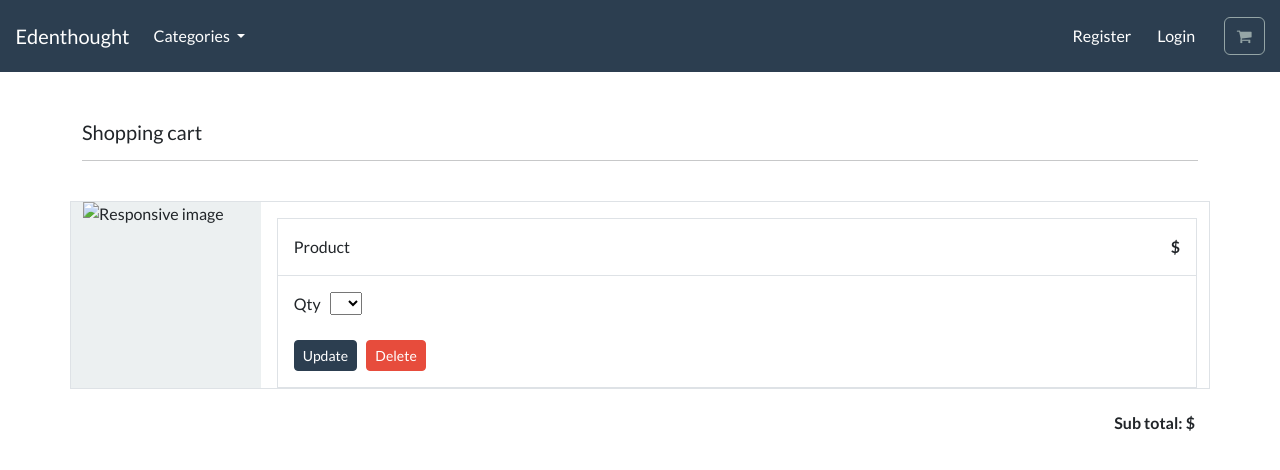
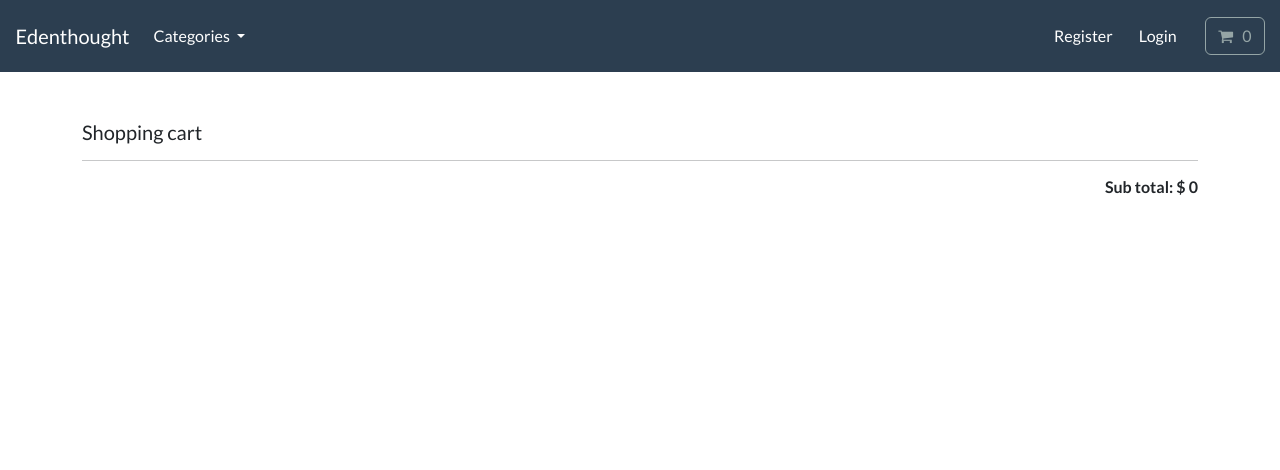
Before and after one commit to LuisRon/django-ecommerce, a Django app: page /cart/ in a window 1280 px wide. Shown: the top 470 px of the page. Run offline with Django 5.2, Linux system fonts and the light colour scheme; data comes from the database, SQL or seed files in the repository; both versions use the stored data as it was after the commit; some libraries are stand-ins or nearby versions.

Commit message:
add cart functionality

```diff
--- a/ecommerce/cart/cart.py
+++ b/ecommerce/cart/cart.py
@@ -1,3 +1,7 @@
+from decimal import Decimal
+from store.models import Product
+
+
 class Cart():
 
     def __init__(self, request):
@@ -27,3 +31,31 @@
             self.cart[product_id] = {'price': str(product.price), 'qty': product_qty}
 
         self.session.modified = True
+
+
+    def __len__(self):
+
+        return sum(item['qty'] for item in self.cart.values())
+
+
+    def __iter__(self):
+
+        all_product_ids = self.cart.keys()
+
+        products = Product.objects.filter(id__in=all_product_ids)
+
+        cart = self.cart.copy()
+
+        for product in products:
+            cart[str(product.id)]['product'] = product
+
+        for item in cart.values():
+            item['price'] = Decimal(item['price'])
+            item['total'] = item['price'] * item['qty']
+
+            yield item
+
+
+    def get_total(self):
+
+        return sum(Decimal(item['price']) * item['qty'] for item in self.cart.values())
--- a/ecommerce/cart/templates/cart/cart-summary.html
+++ b/ecommerce/cart/templates/cart/cart-summary.html
@@ -2,7 +2,7 @@
 
 
 {% load static %}
-
+{% load mathfilters %}
 
 {% block content %}
 
@@ -13,7 +13,11 @@
 
       <h1 class="h5"> Shopping cart </h1>
 
-	<hr>
+	    <hr>
+
+      {% for item in cart %}
+
+      {% with product=item.product%}
 
       <br>
 
@@ -21,16 +25,16 @@
 
         <div class="col-md-3 col-lg-2 order-md-first bg-light">
 
-            <img class="img-fluid mx-auto d-block" width="200px" alt="Responsive image" src=""> <!-- Product image -->
+            <img class="img-fluid mx-auto d-block" width="200px" alt="Responsive image" src="{{product.image.url}}">
 
         </div>
 
 
         <div class="col-md-9 col-lg-10 ps-md-3 ps-lg-10">
 
-          <a href="" class="text-decoration-none text-reset"> <!-- Product get absolute url -->
+          <a href="{{product.get_absolute_url}}" class="text-info text-decoration-none">
 
-            <h1 class="h5 pt-2"> <!-- Product title --> </h1>
+            <h1 class="h5 pt-2"> {{product.title}} </h1>
 
           </a>
 
@@ -42,7 +46,7 @@
 
                 <div class="col-6"> Product </div>
 
-                <div class="col-6 text-end"><span class="h6 fw-bold">$ <!-- Product price --> </span></div>
+                <div class="col-6 text-end"><span class="h6 fw-bold">$ {{product.price|mul:item.qty}} </span></div>
 
               </div>
 
@@ -105,17 +109,21 @@
 
     </div>
 
+    {% endwith %}
 
+    {% endfor %}
 
       <div class="col-12 text-end">
 
-        <div class="h6 fw-bold"> Sub total: $ <div id="total" class="d-inline-flex"> <!-- cart.get_total --> </div></div>
+        <div class="h6 fw-bold"> Sub total: $ <div id="total" class="d-inline-flex">  {{cart.get_total}} </div></div>
 
       </div>
 
 
     </div>
 
+  <br>
+  <br>
 
  </main>
 
--- a/ecommerce/cart/views.py
+++ b/ecommerce/cart/views.py
@@ -9,7 +9,9 @@
 
 def cart_summary(request):
 
-    return render(request, 'cart/cart-summary.html')
+    cart = Cart(request)
+
+    return render(request, 'cart/cart-summary.html', {'cart': cart})
 
 
 def cart_add(request):
@@ -25,7 +27,9 @@
 
         cart.add(product=product, product_qty=product_quantity)
 
-        response = JsonResponse({'The product is called: ': product.title, ' and the product quantity is ': product_quantity})
+        cart_quantity = cart.__len__()
+
+        response = JsonResponse({'qty': cart_quantity})
 
         return response
 
--- a/ecommerce/ecommerce/settings.py
+++ b/ecommerce/ecommerce/settings.py
@@ -40,6 +40,7 @@
 
     'store', # Django app
     'cart', # Django app
+    'mathfilters',
 ]
 
 MIDDLEWARE = [
--- a/ecommerce/store/templates/store/base.html
+++ b/ecommerce/store/templates/store/base.html
@@ -138,6 +138,24 @@
 
                         <i class="fa fa-shopping-cart" aria-hidden="true"> </i>
 
+                        &nbsp;
+
+                         <div id="cart-qty" class="d-inline-flex">
+
+                            {% with qty_amount=cart|length %}
+
+                                {% if qty_amount > 0 %}
+
+                                    {{ qty_amount}}
+
+                                    {% else %}
+
+                                        0
+                                {% endif %}
+
+                            {% endwith %}
+
+                        </div>
 
                     </a>
 
--- a/ecommerce/store/templates/store/product-info.html
+++ b/ecommerce/store/templates/store/product-info.html
@@ -114,7 +114,9 @@
 
             success: function(json){
 
-                console.log(json)
+                //console.log(json)
+
+                document.getElementById('cart-qty').textContent = json.qty
 
             },
 
```
Also changed, not shown: ecommerce/db.sqlite3.
